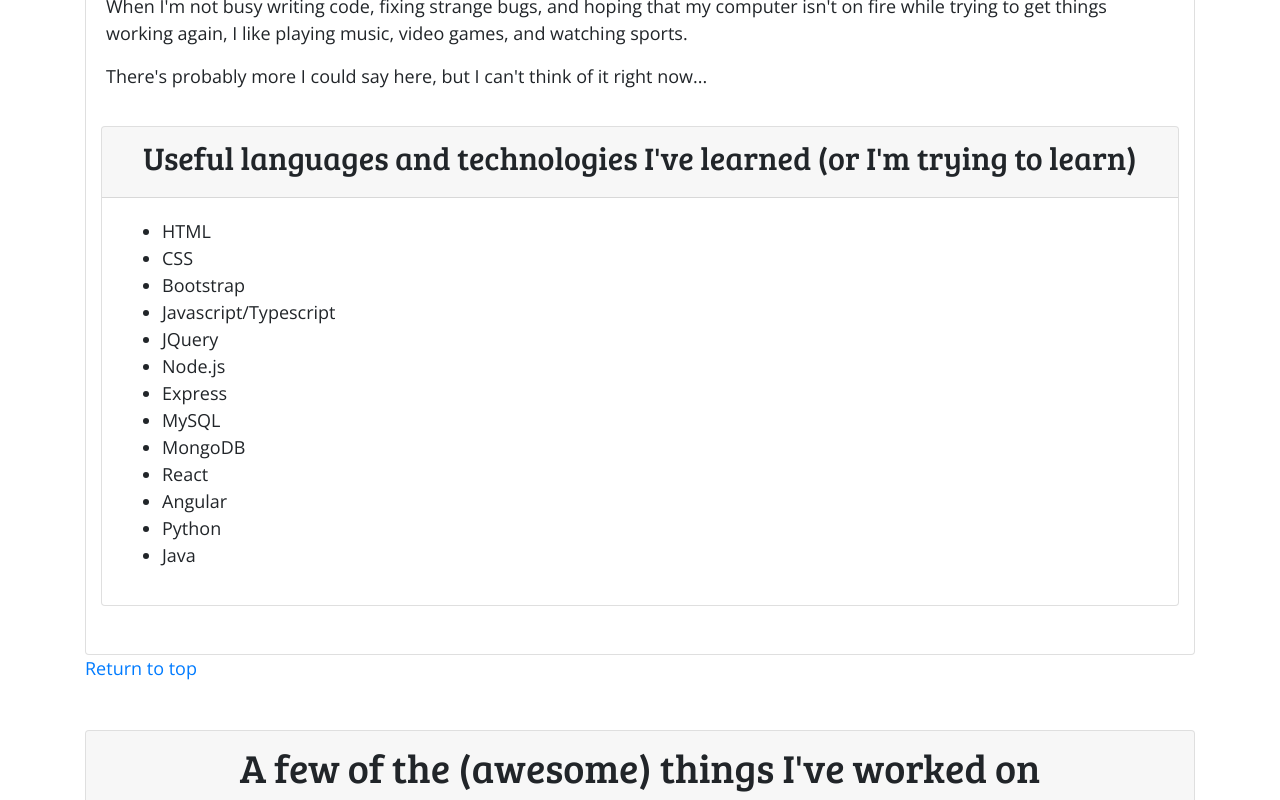
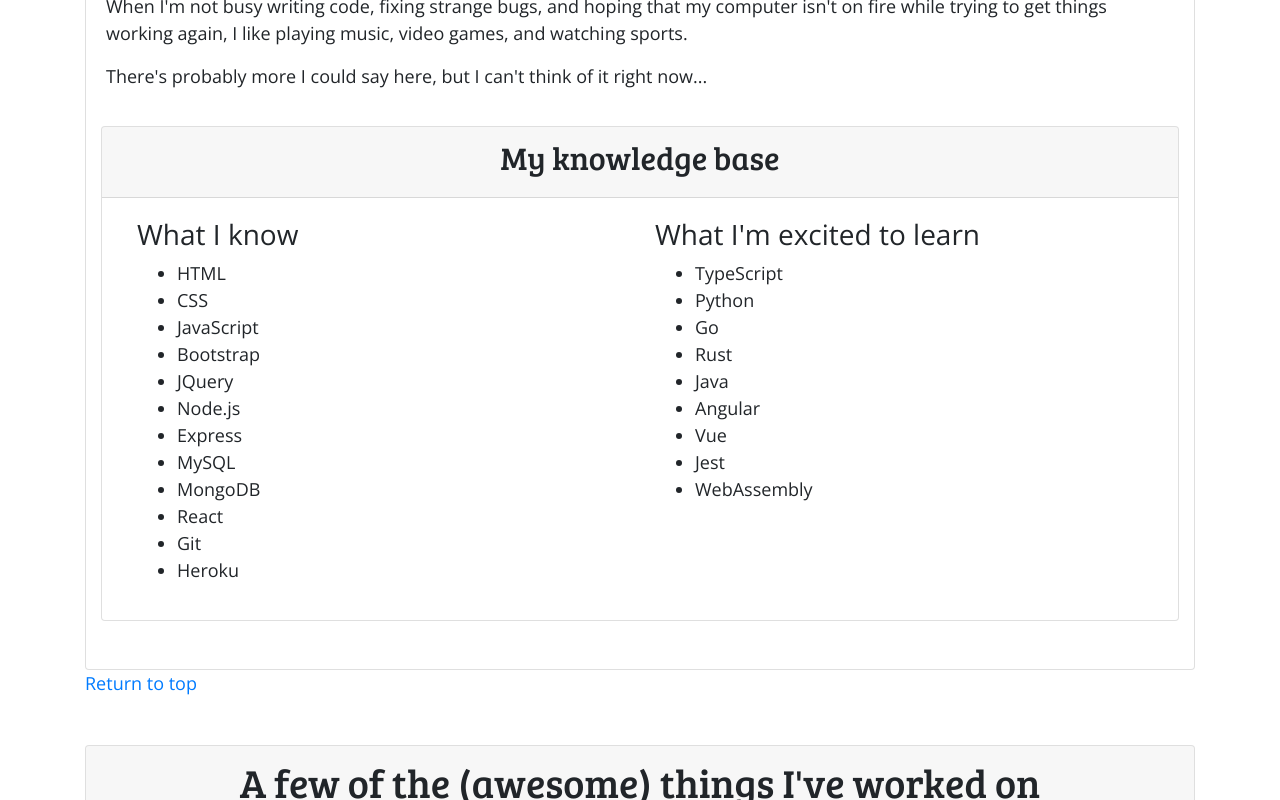
Before and after one commit to JamesCalingo/jamescalingo.github.io-old, a React (Create React App) app: page / in a window 1280 px wide. Shown: the part 621-1421 px from the top of the page. Built offline with nearby package versions, Linux system fonts and the light colour scheme.

Commit message:
updated technology list

```diff
--- a/src/components/pages/Technologies.js
+++ b/src/components/pages/Technologies.js
@@ -1,32 +1,52 @@
-import React from 'react'
+import React from "react";
 
-function Technologies () {
+function Technologies() {
   return (
-    <div id='technologies' className='container mb-5'>
-      <div className='card'>
-        <div className='card-header'>
-          <h2>Useful languages and technologies I've learned (or I'm trying to learn)</h2>
+    <div id="technologies" className="container mb-5">
+      <div className="card">
+        <div className="card-header">
+          <h2>My knowledge base</h2>
         </div>
-        <div className='card-body'>
+        <div className="card-body">
+          <div className="container">
+            <div className="row">
+              <div className="col-md-6">
+                <h3>What I know</h3>
                 <ul>
                   <li>HTML</li>
                   <li>CSS</li>
+                  <li>JavaScript</li>
                   <li>Bootstrap</li>
-            <li>Javascript/Typescript</li>
                   <li>JQuery</li>
                   <li>Node.js</li>
                   <li>Express</li>
                   <li>MySQL</li>
                   <li>MongoDB</li>
                   <li>React</li>
+                  <li>Git</li>
+                  <li>Heroku</li>
+                </ul>
+              </div>
+              <div className="col-md-6">
+                <h3>What I'm excited to learn</h3>
+                <ul>
+                  <li>TypeScript</li>
+                  <li>Python</li>
+                  <li>Go</li>
+                  <li>Rust</li>
+                  <li>Java</li>
                   <li>Angular</li>
-            <li>Python</li>
-            <li>Java</li>
+                  <li>Vue</li>
+                  <li>Jest</li>
+                  <li>WebAssembly</li>
                 </ul>
               </div>
             </div>
           </div>
-  )
+        </div>
+      </div>
+    </div>
+  );
 }
 
-export default Technologies
+export default Technologies;
```
Also changed, not shown: 8 other files (tests, documents, lock files or other folders). Lines whose indentation alone changed are shown as unchanged.
